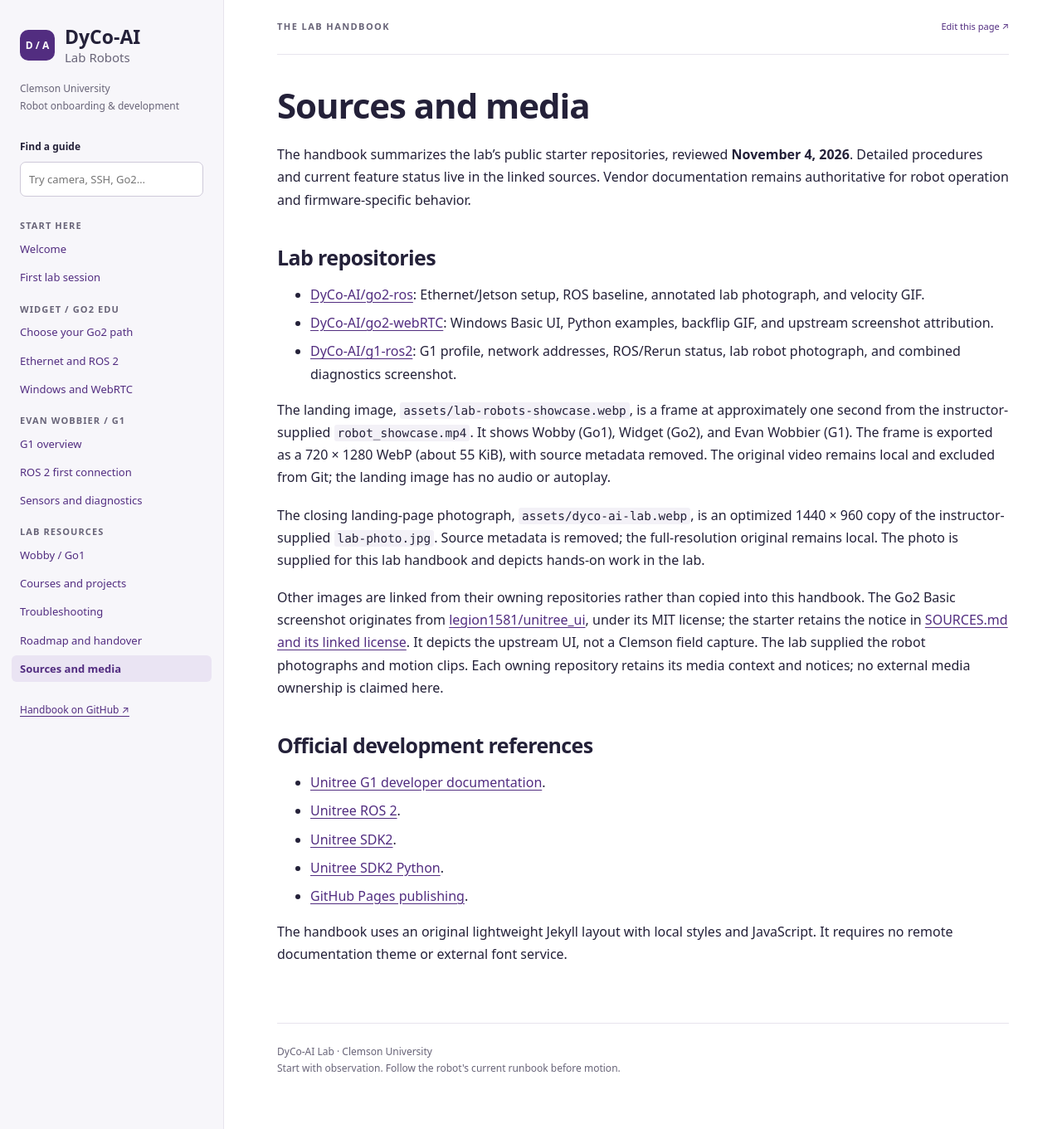
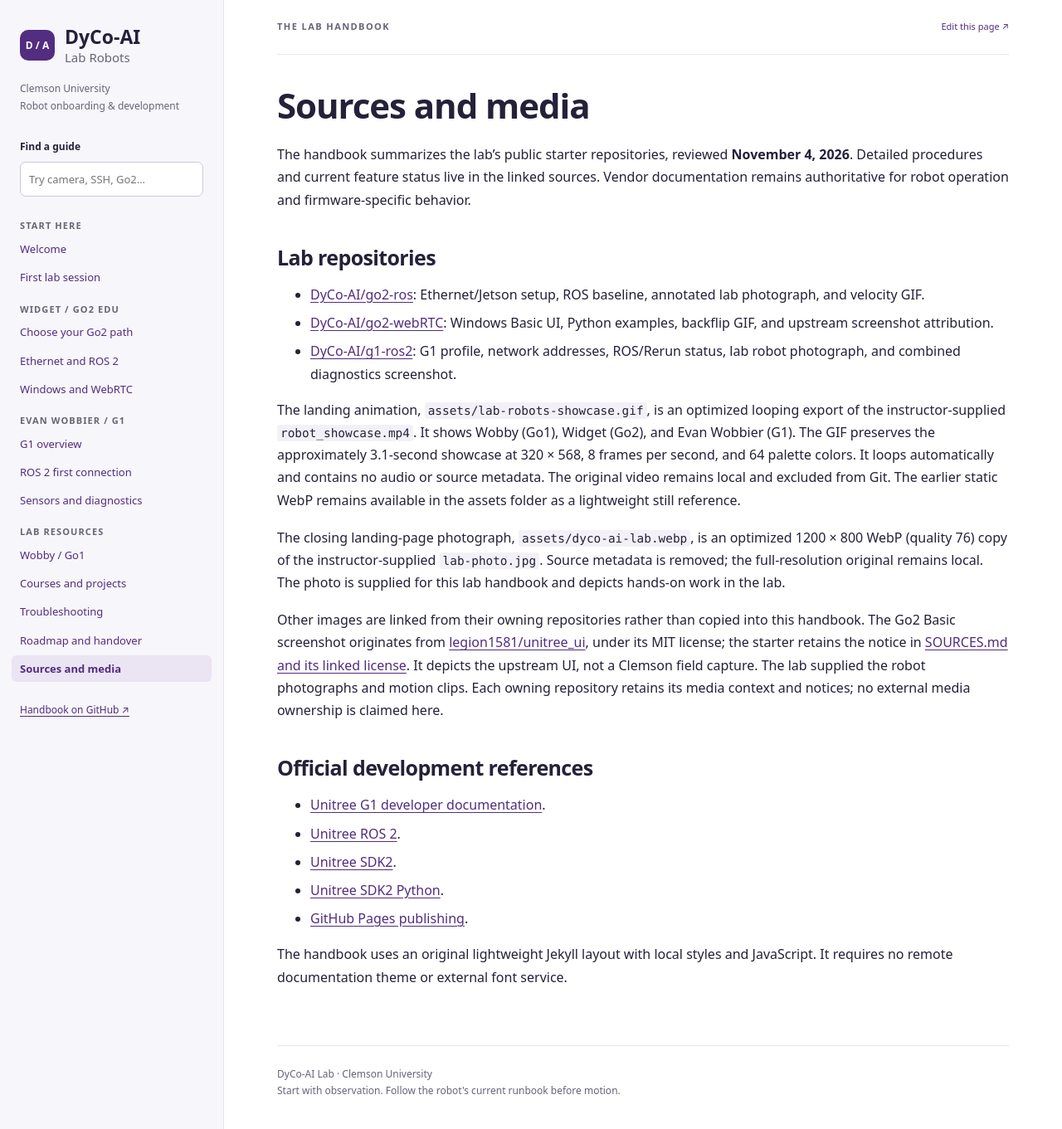
Before and after one commit to DyCo-AI/lab-robots, a Jekyll site: the page built from docs/sources.md, in a window 1280 px wide and 1361 px high. Shown: the whole window at 83% size. Built offline with Jekyll 4.4.1, drawn with Linux system fonts in a browser that asks for light colours.

Commit message:
Animate the robot showcase and compress landing media

```diff
--- a/docs/sources.md
+++ b/docs/sources.md
@@ -17,14 +17,16 @@ and firmware-specific behavior.
 - [DyCo-AI/go2-webRTC](https://github.com/DyCo-AI/go2-webRTC): Windows Basic UI, Python examples, backflip GIF, and upstream screenshot attribution.
 - [DyCo-AI/g1-ros2](https://github.com/DyCo-AI/g1-ros2): G1 profile, network addresses, ROS/Rerun status, lab robot photograph, and combined diagnostics screenshot.
 
-The landing image, `assets/lab-robots-showcase.webp`, is a frame at approximately
-one second from the instructor-supplied `robot_showcase.mp4`. It shows Wobby
-(Go1), Widget (Go2), and Evan Wobbier (G1). The frame is exported as a 720 × 1280
-WebP (about 55 KiB), with source metadata removed. The original video remains
-local and excluded from Git; the landing image has no audio or autoplay.
+The landing animation, `assets/lab-robots-showcase.gif`, is an optimized looping
+export of the instructor-supplied `robot_showcase.mp4`. It shows Wobby (Go1),
+Widget (Go2), and Evan Wobbier (G1). The GIF preserves the approximately
+3.1-second showcase at 320 × 568, 8 frames per second, and 64 palette colors.
+It loops automatically and contains no audio or source metadata. The original
+video remains local and excluded from Git. The earlier static WebP remains
+available in the assets folder as a lightweight still reference.
 
 The closing landing-page photograph, `assets/dyco-ai-lab.webp`, is an optimized
-1440 × 960 copy of the instructor-supplied `lab-photo.jpg`. Source metadata is
+1200 × 800 WebP (quality 76) copy of the instructor-supplied `lab-photo.jpg`. Source metadata is
 removed; the full-resolution original remains local. The photo is supplied for
 this lab handbook and depicts hands-on work in the lab.
 
```
Also changed, not shown: docs/index.md (+3 -3 lines), docs/assets/dyco-ai-lab.webp, 1 other file.
